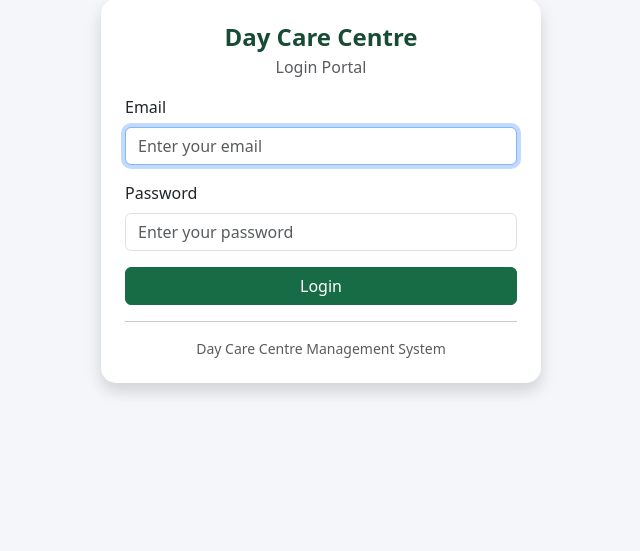
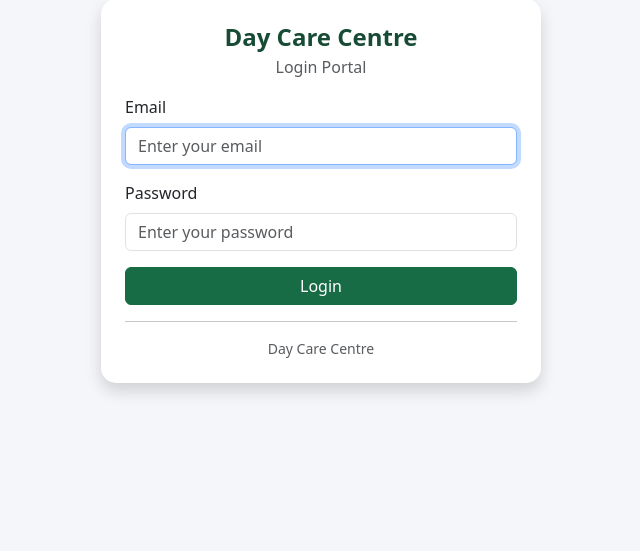
Before and after one commit to JASaju/daycare, a Laravel app: page /login in a window 1280 px wide. Shown: the part 209-760 px from the top of the page, without its empty margins (319-959 px from the left). Run offline with Laravel 10, Linux system fonts and the light colour scheme.

Commit message:
Update footer text in login view

```diff
--- a/resources/views/auth/login.blade.php
+++ b/resources/views/auth/login.blade.php
@@ -131,7 +131,7 @@
             <hr>
 
             <p class="text-center text-muted small mb-0">
-                Day Care Centre Management System
+                Day Care Centre
             </p>
 
         </div>
```
